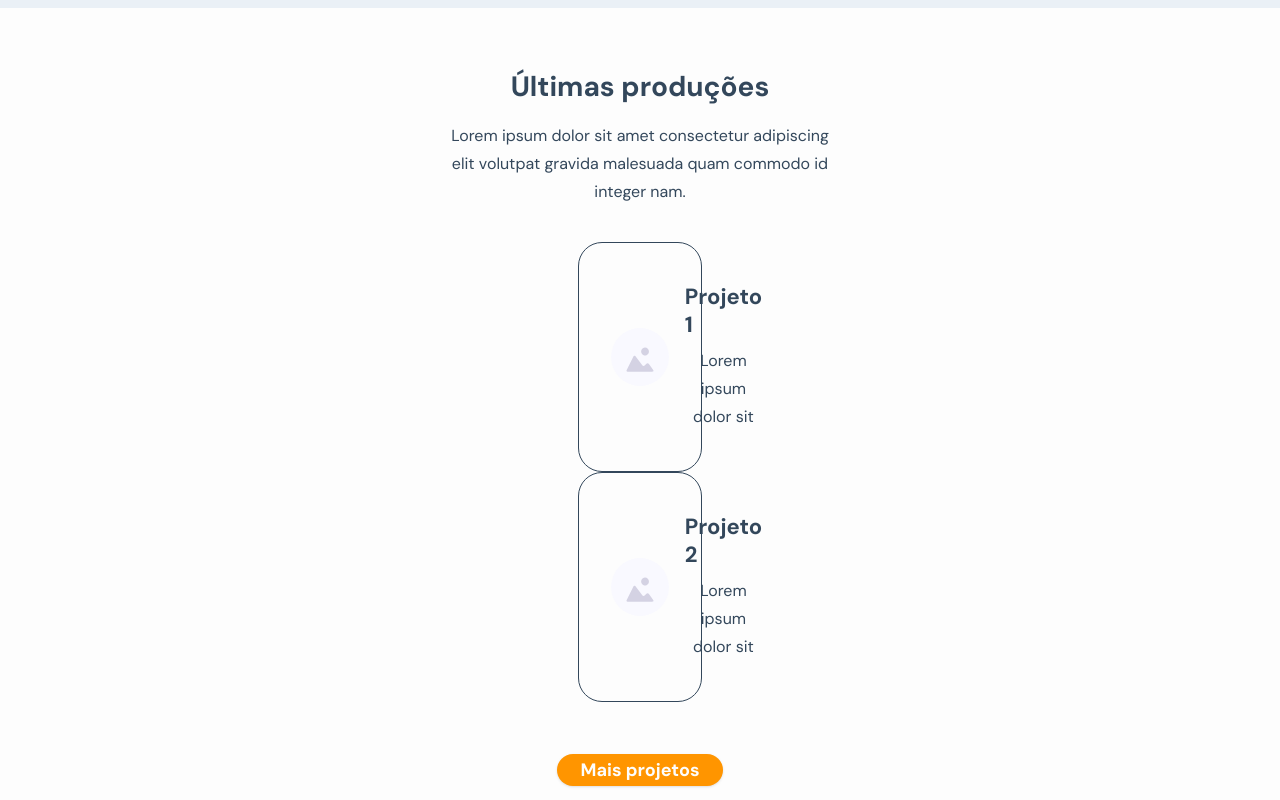
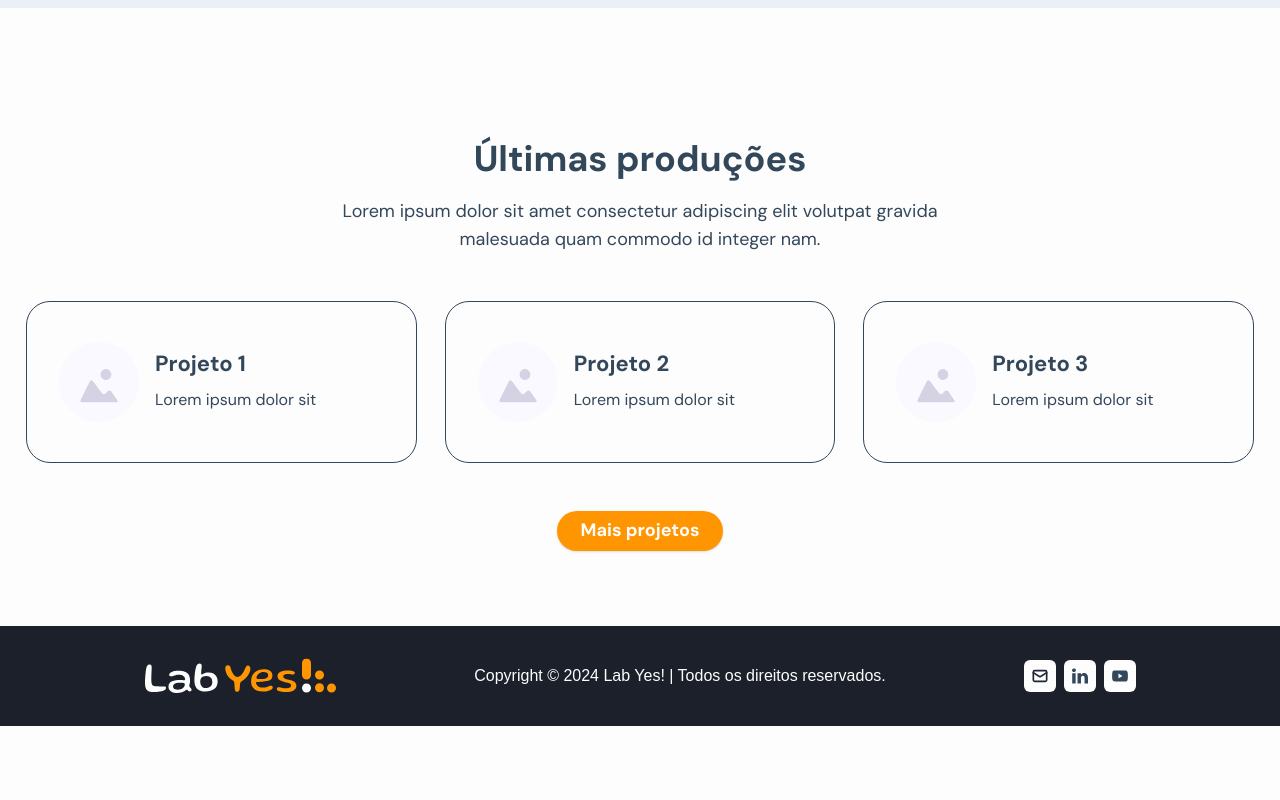
Before and after one commit to labyes24/LABYES-LP, a Next.js app: page /conexoes in a window 1280 px wide. Shown: the part 2300-3100 px from the top of the page. After the commit the page ends 3026 px from the top, so only its background shows below. Built offline with nearby package versions, Linux system fonts and the light colour scheme.

Commit message:
style: enhance ConnectionsLastProduction component for bigger screens
refs: 868c8jd52

```diff
--- a/src/components/connections-last-productions.tsx
+++ b/src/components/connections-last-productions.tsx
@@ -1,37 +1,48 @@
+import Link from 'next/link'
+
 import { LastProductionItem } from '@/components/last-production-item'
-import Link from 'next/link'
 import { Button } from './ui/button'
 
 export function ConnectionsLastProduction() {
     return (
-        <section className="mb-[75px] mt-[60px] flex w-full flex-col items-center justify-center gap-9 px-6">
-            <div className="mx-auto flex max-w-[430px] flex-col items-center justify-center text-center text-ly-dark-azure-600">
-                <h2 className="mb-4 text-pretty font-sans text-[28px]/[38px] font-bold">
+        <section className="flex w-full flex-col items-center justify-center gap-12 px-6 pb-[75px] pt-16 md:pt-32">
+            <div className="mx-auto flex max-w-[430px] flex-col items-center justify-center text-center text-ly-dark-azure-600 md:max-w-[614px]">
+                <h2 className="mb-4 text-pretty font-sans text-[28px]/[38px] font-bold md:text-4xl md:leading-tight">
                     Últimas produções
                 </h2>
 
-                <p className="text-pretty font-sans text-base/[28px] font-normal text-ly-dark-azure-600">
+                <p className="text-pretty font-sans text-base font-normal leading-7 text-ly-dark-azure-600 md:text-lg">
                     Lorem ipsum dolor sit amet consectetur adipiscing elit
                     volutpat gravida malesuada quam commodo id integer nam.
                 </p>
             </div>
-            <div className="mx-auto mb-4 flex w-full max-w-[430px] flex-col items-center justify-center text-center text-ly-dark-azure-600">
+
+            <div className="flex w-full max-w-[430px] flex-col items-center justify-center gap-6 text-center text-ly-dark-azure-600 md:max-w-full md:flex-row md:flex-wrap md:gap-7">
                 <LastProductionItem
                     title="Projeto 1"
                     description="Lorem ipsum dolor sit"
                 />
+
                 <LastProductionItem
                     title="Projeto 2"
                     description="Lorem ipsum dolor sit"
                 />
+
+                <LastProductionItem
+                    title="Projeto 3"
+                    description="Lorem ipsum dolor sit"
+                />
             </div>
-            <Button
-                type="button"
-                className="rounded-full bg-ly-orange-400 px-6 py-3 text-center font-sans text-lg/[18px] font-bold text-ly-white hover:bg-ly-orange-500"
-                size={'sm'}
-            >
-                <Link href={'/projetos'}>Mais projetos</Link>
-            </Button>
+
+            <Link href={'/projetos'}>
+                <Button
+                    type="button"
+                    className="rounded-full bg-ly-orange-400 px-6 py-3 text-center font-sans text-lg font-bold leading-relaxed text-ly-white hover:bg-ly-orange-500"
+                    size={'lg'}
+                >
+                    Mais projetos
+                </Button>
+            </Link>
         </section>
     )
 }
```
